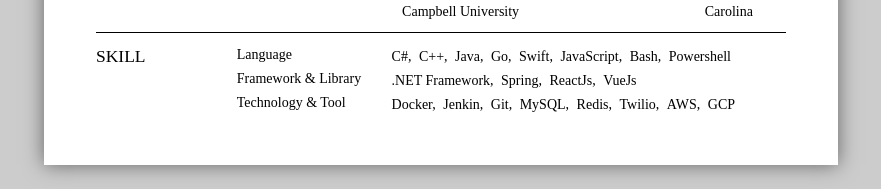
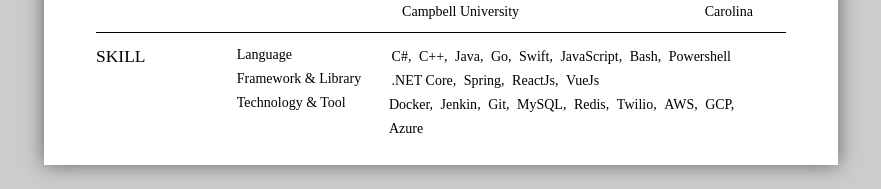
Before and after one commit to WeeHong/weehong, a plain HTML site: page docs/index.html in a window 1280 px wide. Shown: the part 995-1184 px from the top of the page, without its empty margins (199-1080 px from the left). Drawn offline with nearby package versions, Linux system fonts and the light colour scheme; a web font is replaced by a local one.

Commit message:
Update index.html

```diff
--- a/docs/index.html
+++ b/docs/index.html
@@ -289,7 +289,7 @@
                   <div class="flex-2box-content px-5">
                     <div class="content">
                       <ul>
-                        <li class="inline-block text-base">.NET Framework</li>
+                        <li class="inline-block text-base">.NET Core</li>
                         <li class="inline-block text-base">Spring</li>
                         <li class="inline-block text-base">ReactJs</li>
                         <li class="inline-block text-base">VueJs</li>
@@ -312,6 +312,7 @@
                         <li class="inline-block text-base">Twilio</li>
                         <li class="inline-block text-base">AWS</li>
                         <li class="inline-block text-base">GCP</li>
+                        <li class="inline-block text-base">Azure</li>
                       </ul>
                     </div>
                   </div>
```
